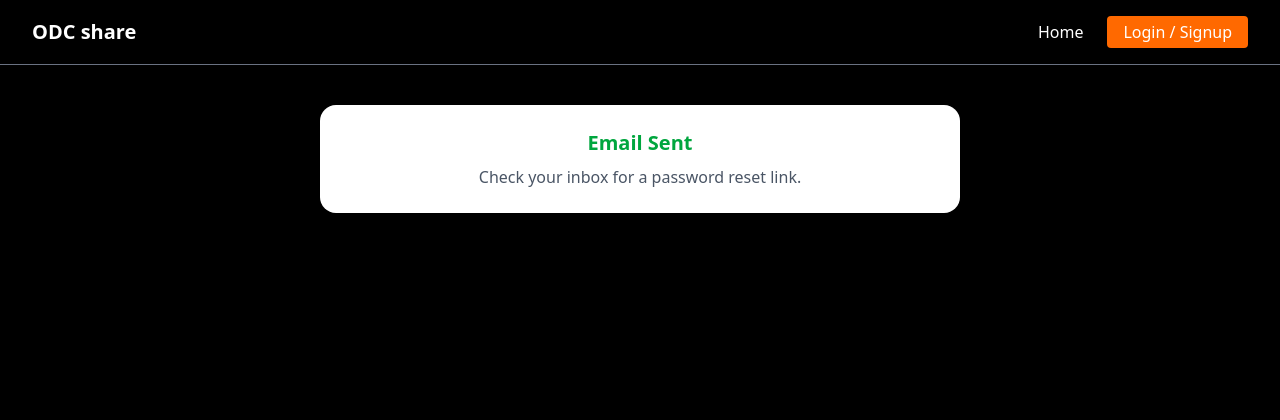
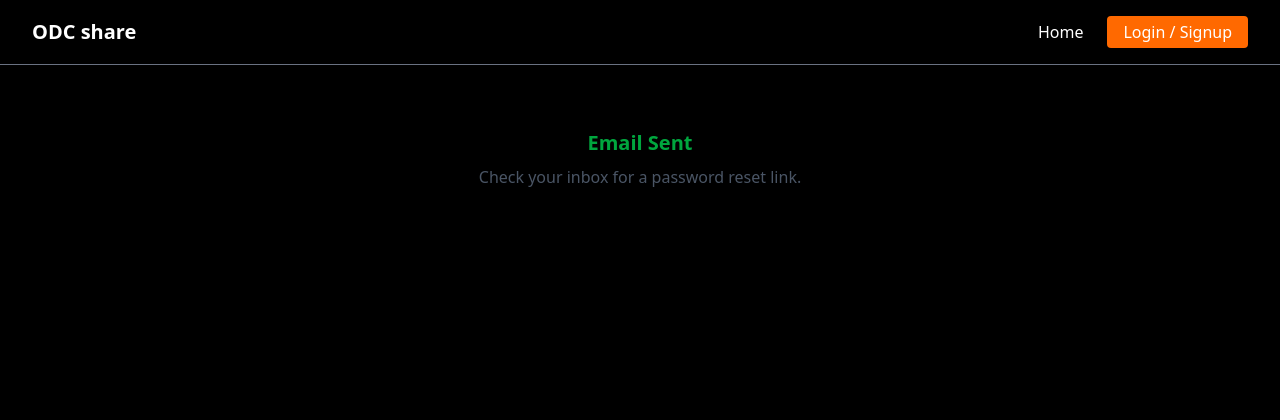
Before and after one commit to guyasong2/odc_share, a Django app: template authentication/templates/password_reset_done.html in a window 1280 px wide. Shown: the top 420 px of the page. Run offline with Django 5.2, Linux system fonts and the light colour scheme; the template is opened without the code that fills it, so the values that code supplies are empty; style sheets or scripts are compiled from the project's sources.

Commit message:
Made some changes on the design

```diff
--- a/authentication/templates/password_reset_complete.html
+++ b/authentication/templates/password_reset_complete.html
@@ -1,7 +1,7 @@
 {% extends "base.html" %}
 
 {% block content %}
-<div class="w-[96%] sm:w-[50%] mx-auto mt-10 p-6 rounded-2xl shadow-lg bg-white text-center">
+<div class="w-[96%] sm:w-[50%] mx-auto mt-10 p-6 rounded-2xl shadow-lg text-center">
   <h2 class="text-xl font-bold text-green-600 mb-2">Password Reset Successful</h2>
   <p class="text-gray-600">Your password has been reset. <a href="{% url 'login' %}" class="text-orange-600">Login</a></p>
 </div>
--- a/authentication/templates/password_reset_done.html
+++ b/authentication/templates/password_reset_done.html
@@ -2,7 +2,7 @@
 {% extends "base.html" %}
 
 {% block content %}
-<div class="w-[96%] sm:w-[50%] mx-auto mt-10 p-6 rounded-2xl shadow-lg bg-white text-center">
+<div class="w-[96%] sm:w-[50%] mx-auto mt-10 p-6 rounded-2xl shadow-lg text-center">
   <h2 class="text-xl font-bold text-green-600 mb-2">Email Sent</h2>
   <p class="text-gray-600">Check your inbox for a password reset link.</p>
 </div>
```
